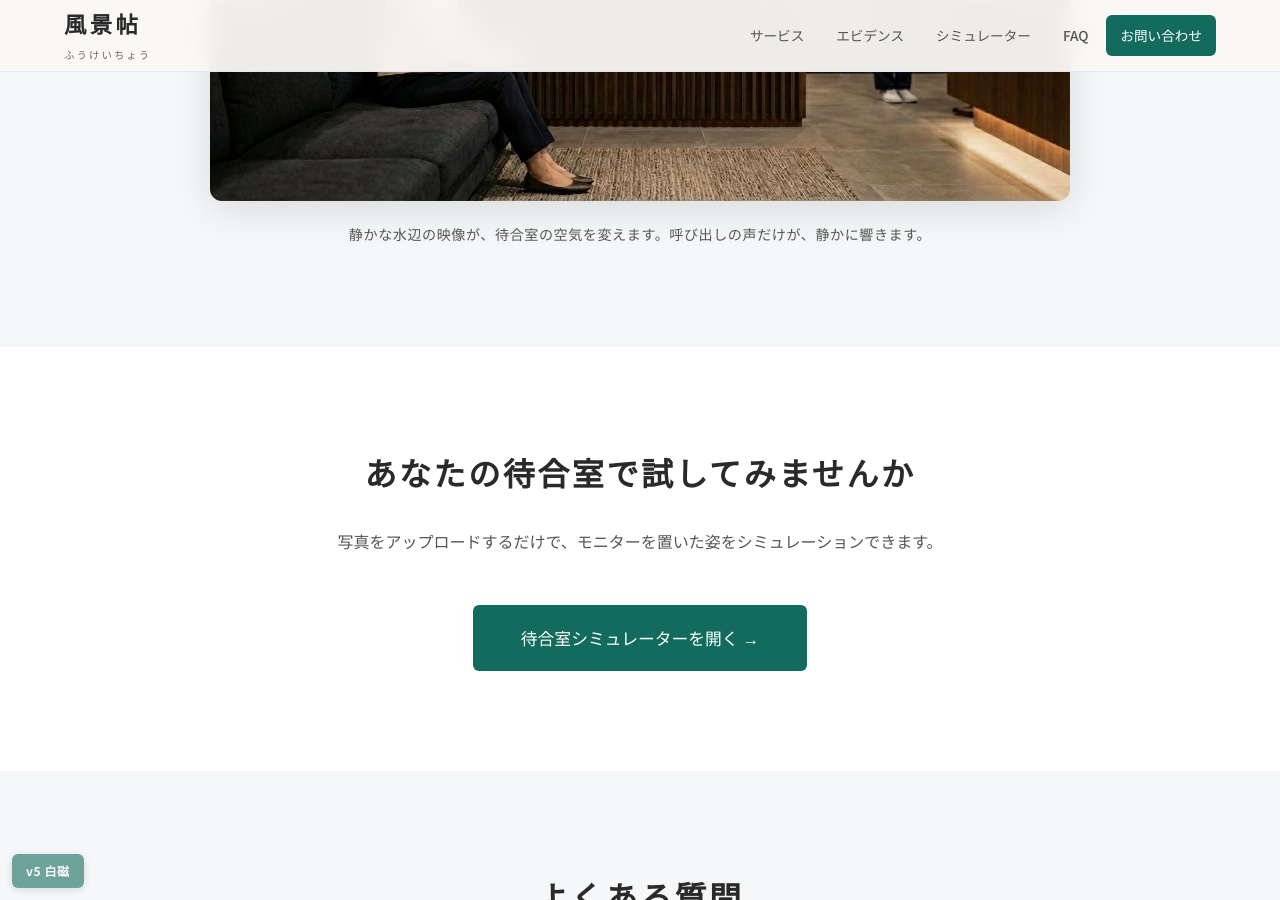
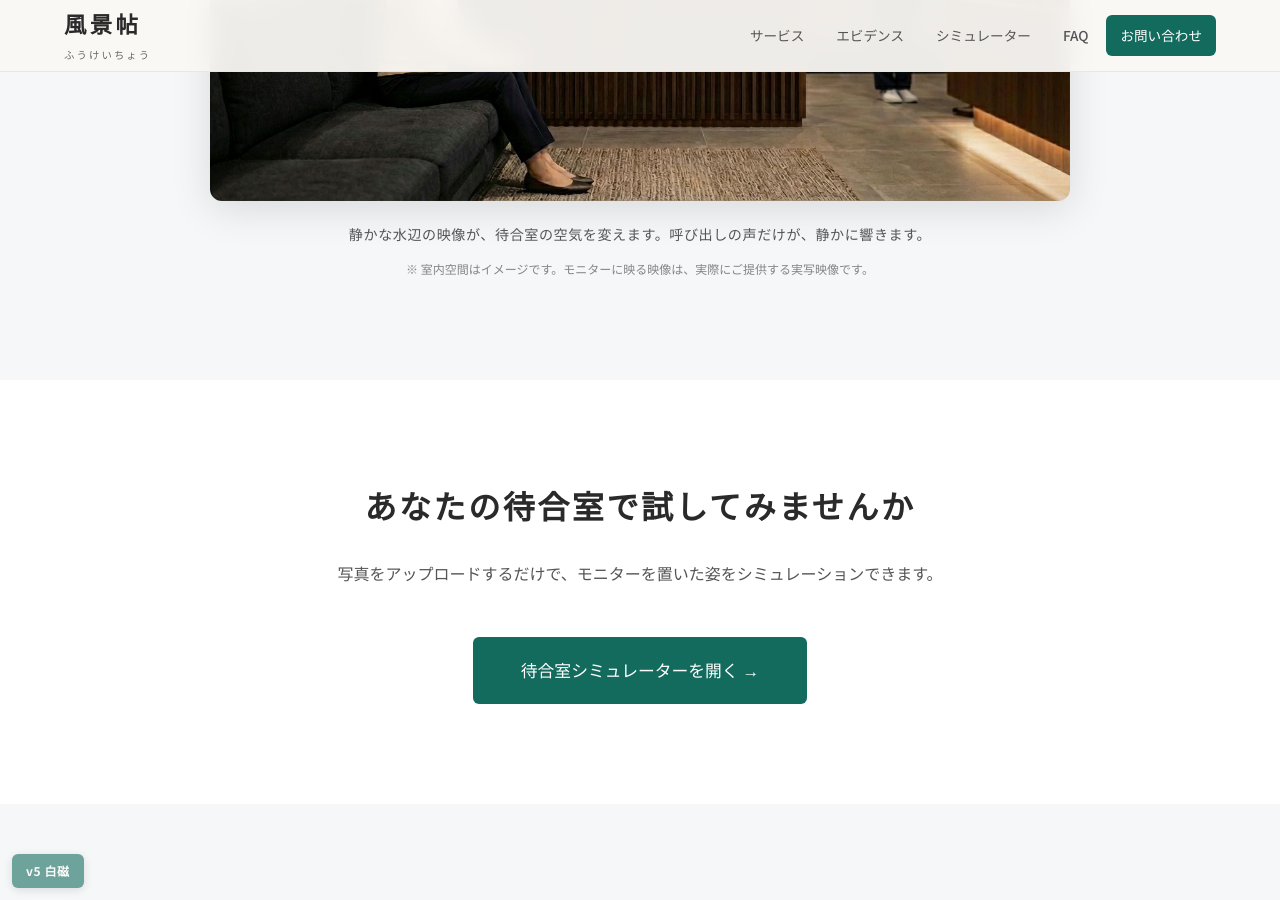
Before and after one commit to dr836gnypeq-ctrl/fukeichou-site, a Jekyll site: the page built from index.html, in a window 1280 px wide and 900 px high, scrolled down 9385 px. Built offline with Jekyll 4.4.1, drawn with Linux system fonts in a browser that asks for light colours; nearby versions of some CDN libraries.

Commit message:
add disclaimer note to intro images (room is CG, footage is real)

```diff
--- a/assets/css/style.css
+++ b/assets/css/style.css
@@ -253,3 +253,4 @@ nav a:hover{color:var(--ink);background:rgba(0,0,0,.04)}
   .intro-image-img{border-radius:8px}
   .intro-image-caption{font-size:.82rem;margin-top:14px}
 }
+.intro-image-note{margin-top:12px;font-size:.75rem;color:var(--ink-light);opacity:.7;text-align:center;line-height:1.7}
--- a/index.html
+++ b/index.html
@@ -285,12 +285,14 @@ description: クリニック・介護施設向け 4K実写風景映像のサブ
     <figure class="intro-image-figure">
       <img src="{{ '/assets/images/intro-clinic.jpg' | relative_url }}" alt="クリニック待合室に風景映像を導入したイメージ" class="intro-image-img">
       <figcaption class="intro-image-caption">静かな水辺の映像が、待合室の空気を変えます。呼び出しの声だけが、静かに響きます。</figcaption>
+      <p class="intro-image-note">※ 室内空間はイメージです。モニターに映る映像は、実際にご提供する実写映像です。</p>
     </figure>
   </div>
   <div class="intro-tab-content" id="intro-care">
     <figure class="intro-image-figure">
       <img src="{{ '/assets/images/intro-care.jpg' | relative_url }}" alt="介護施設の共用スペースに風景映像を導入したイメージ" class="intro-image-img">
       <figcaption class="intro-image-caption">河口湖の桜と富士山。「富士山、昔登ったよ」——そんな会話が、自然に始まります。</figcaption>
+      <p class="intro-image-note">※ 室内空間はイメージです。モニターに映る映像は、実際にご提供する実写映像です。</p>
     </figure>
   </div>
 </div>
```
